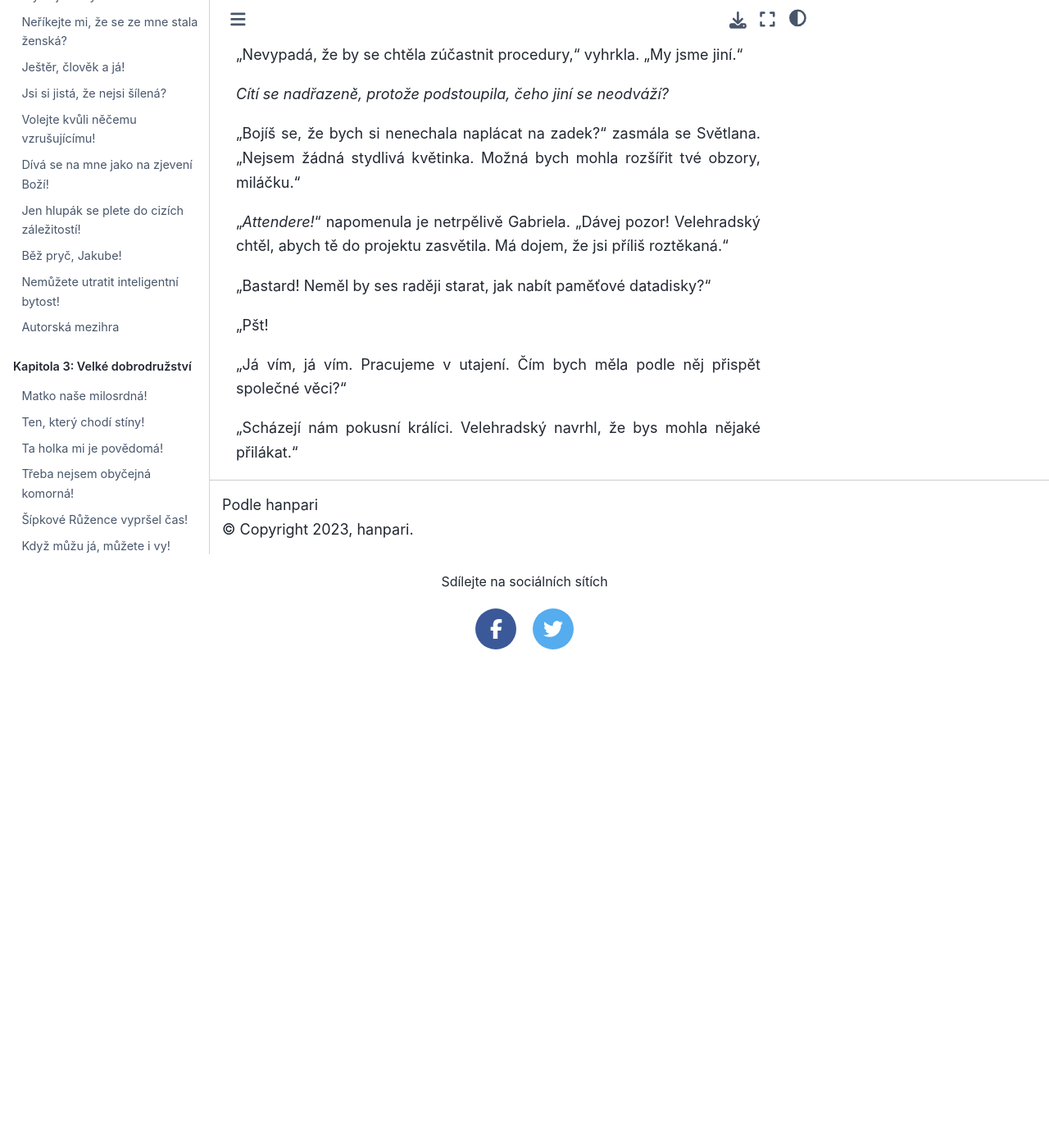
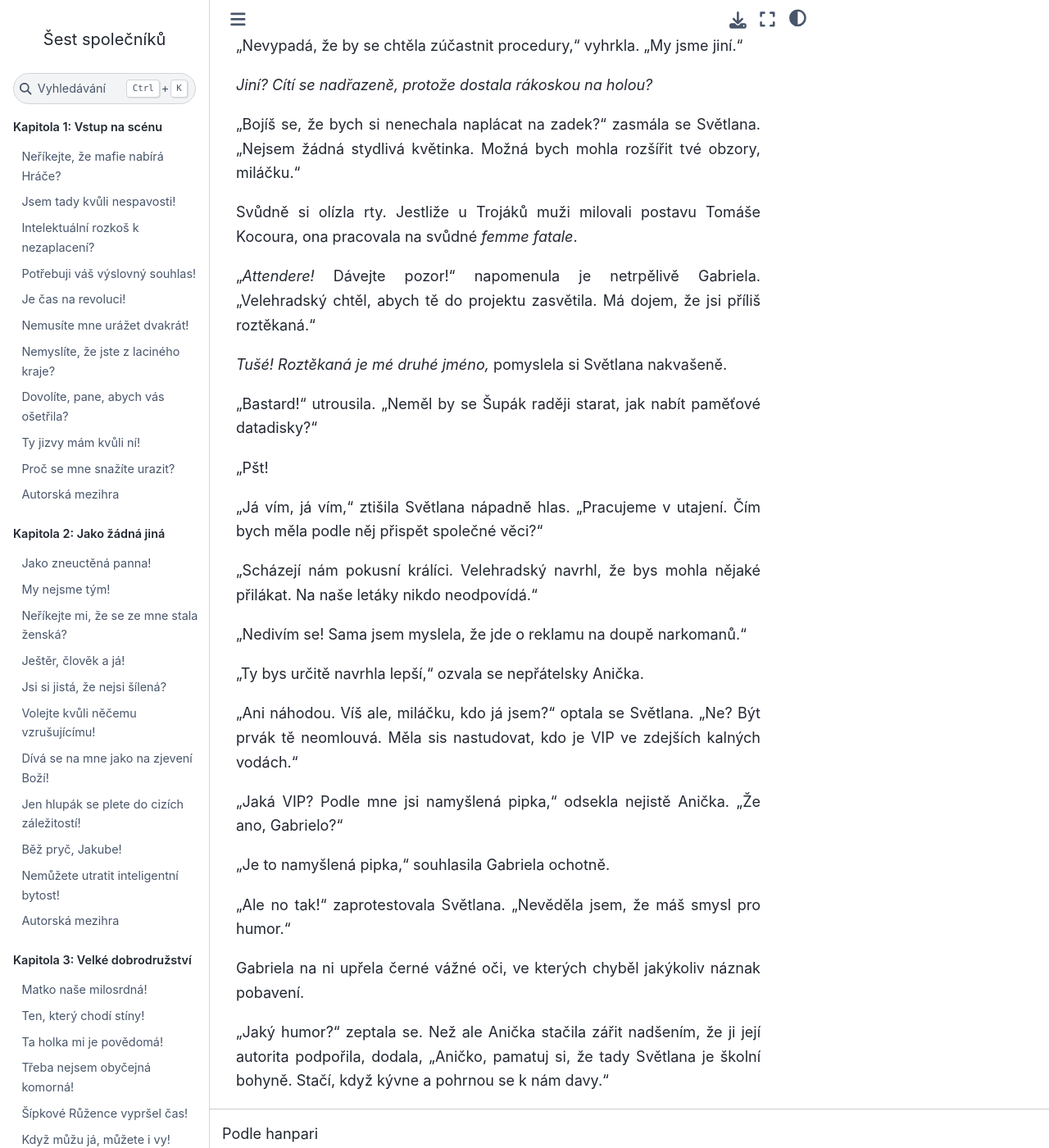
Before and after one commit to hanpari/sest-spolecniku, a Sphinx documentation site: the page built from source/sest_spolecniku/009-herecke-etudy/06.md, in a window 1280 px wide and 1400 px high, scrolled down 7049 px. Shown: the whole window at 82% size. Built offline with Sphinx 7.4.7 and the Sphinx Book theme 1.1.4, drawn with Linux system fonts in a browser that asks for light colours; pages that are not in the unit, such as notebooks, are missing from menus; before the commit the page ends 7841 px from its top, so only the background shows below that; some of the changed text lies outside the part shown.

Commit message:
Laborator

```diff
--- a/source/sest_spolecniku/009-herecke-etudy/06.md
+++ b/source/sest_spolecniku/009-herecke-etudy/06.md
@@ -2,7 +2,7 @@
 
 "Na obrázku vidíte souvislý graf G. Vytáhněte barevně některý z jeho podgrafů, který tvoří jeho kostru."
 
-Uprostřed laboratoře, u prvního stolu v řadě před velkou bílou tabulí, pokreslenou matematickými vzorci, se třásli dva studenti a jedna studentka. Měli před sebou papír, na který nesoustředěně psali.
+Uprostřed laboratoře, u prvního stolu v řadě před velkou bílou tabulí, pokreslenou matematickými vzorci, se třásli dva studenti a jedna studentka. Měli před sebou papír, na který *nesoustředěně* psali.
 
 PRÁSK! PRÁSK!
 
@@ -22,11 +22,13 @@
 
 "Chápu," řekla Světlana. Sice nic nechápala, ale celé představení se jí zamlouvalo.
 
-"Ahoj, Jakube," pozdravila místopředsedu studentské rady, kterého neměla nai trochu v lásce. "Jak se daří, chlape? Těší mne, že tě poznávám i z tvé druhé stránky."
+"Ahoj, Jakube," pozdravila místopředsedu studentské rady, kterého neměla ani trochu v lásce. "Jak se daří, chlape? Těší mne, že tě poznávám i z druhé stránky."
 
-Jakub Lízal k ní otočil své uslzené rybí oči.
+Jakub Lízal k ní otočil uslzené rybí oči.
 
 "Zdravíčko, Trojáková, já... Au!"
+
+PRÁSK!
 
 "Kolikrát ti mám připomínat, že se nesmíš nechat rušit."
 
@@ -74,7 +76,7 @@
 
 *Jestliže chce jiné tělo,* napadlo Světlanu, *pak možná není spokojený s tím, jak se dobrovolně zmrzačil.*
 
-Sledovala, co se bude dít dál. Tři pokusní králíci si vytáhli klávesnice do výšky pasu, z pochopitelných důvodů nepříliš ochotní se posadit, a zaznamenávali výsledky svých testů. Jediná dívka mezi nimi, když si usušila slzy a setřela rozmazané nalíčení, odešla uvařit kávu a čaj.
+Sledovala, co se bude dít dál. Tři pokusní králíci si vytáhli klávesnice do výšky pasu - z pochopitelných důvodů nepříliš ochotní se posadit - a zaznamenávali výsledky svých testů. Jediná dívka mezi nimi, když si usušila slzy a setřela rozmazané nalíčení, odešla uvařit kávu a čaj.
 
 Jakub Lízal, který se snažil chovat důstojně, jak se na slušelo na jeho postavení a jak mu dovolil zarudlý zadek, přednášel Aloisovi o údajném smyslu experimentu, hlas ztlumený do tajemného šepotu. Slovo Hra nepadlo ani jednou.
 
@@ -112,7 +114,7 @@
 
 "Jako například NT-vysílač," potvrdila Světlana. "Ale i tak nikdy neuvěřím Šupákovým teoriím, že za víš-čím stojí mimozemšťané."
 
-O Hře se neodvažovala mluvit nahlas. Internet byl sice plný divokých spekulací, ale Hráči samotní brali informační embargo vážně. Záviš a jeho malá víla dávno přestali debatu ve veřejném prostoru sledovat. Roubík nasazený Hráčům a bezuzdná svoboda slova pro nevědomé přinesly ovoce:  šum přehlušil signál.
+O Hře se neodvažovala mluvit nahlas. Internet byl sice plný divokých spekulací, ale Hráči samotní brali informační embargo vážně. Záviš a jeho malá víla dávno přestali debatu ve veřejném prostoru sledovat. Roubík nasazený Hráčům a bezuzdná svoboda slova pro nevědomé přinesly ovoce: šum přehlušil signál.
 
 "Co chceš?"
 
@@ -160,11 +162,11 @@
 
 "Ano. Jiný svět, jiné tělo."
 
-"Vezmeš si ho na starost, Světlano?" navrhla Gabriela, kterou Aloisova ctižádostivost nenadchla.
+"Vezmeš si ho na starost, Světlano?" navrhla Gabriela, kterou Aloisova žádost nenadchla. "Co se děje, Aničko?"
 
-"Cukr, Gabrielo? Citrón?" přitočila se úslužně Anička a nabádavě zašeptala. "To není dobrý nápad."
+"Cukr? Citrón?" přitočila se úslužně Anička a nabádavě zašeptala. "To není dobrý nápad."
 
-"Proč ne?" zeptala se Gabriela. Nebyla zvyklá se vypořádat se žárlivostí nohsledů.
+"Proč ne?" Gabriela nebyla zvyklá se vypořádat se žárlivostí nohsledů.
 
 "Protože ona k nám nepatří. Není prvák."
 
@@ -172,16 +174,36 @@
 
 "Ale on..." Protože ji nic nenapadlo, Anička se rozpačitě zavrtěla. "Nevypadá, že by se chtěla zúčastnit procedury," vyhrkla. "My jsme jiní."
 
-*Cítí se nadřazeně, protože podstoupila, čeho jiní se neodváží?*
+*Jiní? Cítí se nadřazeně, protože dostala rákoskou na holou?*
 
 "Bojíš se, že bych si nenechala naplácat na zadek?" zasmála se Světlana. "Nejsem žádná stydlivá květinka. Možná bych mohla rozšířit tvé obzory, miláčku."
 
-"*Attendere!*" napomenula je netrpělivě Gabriela. "Dávej pozor! Velehradský chtěl, abych tě do projektu zasvětila. Má dojem, že jsi příliš roztěkaná."
+Svůdně si olízla rty. Jestliže u Trojáků muži milovali postavu Tomáše Kocoura, ona pracovala na svůdné *femme fatale*.
 
-"Bastard! Neměl by ses raději starat, jak nabít paměťové datadisky?"
+"*Attendere!* Dávejte pozor!" napomenula je netrpělivě Gabriela. "Velehradský chtěl, abych tě do projektu zasvětila. Má dojem, že jsi příliš roztěkaná."
+
+*Tušé! Roztěkaná je mé druhé jméno,* pomyslela si Světlana nakvašeně.
+
+"Bastard!" utrousila. "Neměl by se Šupák raději starat, jak nabít paměťové datadisky?"
 
 "Pšt!
 
-"Já vím, já vím. Pracujeme v utajení. Čím bych měla podle něj přispět společné věci?"
+"Já vím, já vím," ztišila Světlana nápadně hlas. "Pracujeme v utajení. Čím bych měla podle něj přispět společné věci?"
 
-"Scházejí nám pokusní králíci. Velehradský navrhl, že bys mohla nějaké přilákat."
+"Scházejí nám pokusní králíci. Velehradský navrhl, že bys mohla nějaké přilákat. Na naše letáky nikdo neodpovídá."
+
+"Nedivím se! Sama jsem myslela, že jde o reklamu na doupě narkomanů."
+
+"Ty bys určitě navrhla lepší," ozvala se nepřátelsky Anička.
+
+"Ani náhodou. Víš ale, miláčku, kdo já jsem?" optala se Světlana. "Ne? Být prvák tě neomlouvá. Měla sis nastudovat, kdo je VIP ve zdejších kalných vodách."
+
+"Jaká VIP? Podle mne jsi namyšlená pipka," odsekla nejistě Anička. "Že ano, Gabrielo?"
+
+"Je to namyšlená pipka," souhlasila Gabriela ochotně.
+
+"Ale no tak!" zaprotestovala Světlana. "Nevěděla jsem, že máš smysl pro humor."
+
+Gabriela na ni upřela černé vážné oči, ve kterých chyběl jakýkoliv náznak pobavení.
+
+"Jaký humor?" zeptala se. Než ale Anička stačila zářit nadšením, že ji její autorita podpořila, dodala, "Aničko, pamatuj si, že tady Světlana je školní bohyně. Stačí, když kývne a pohrnou se k nám davy."
```
Also changed, not shown: other parts of source/sest_spolecniku/009-herecke-etudy/06.md (+7 -7 lines).
